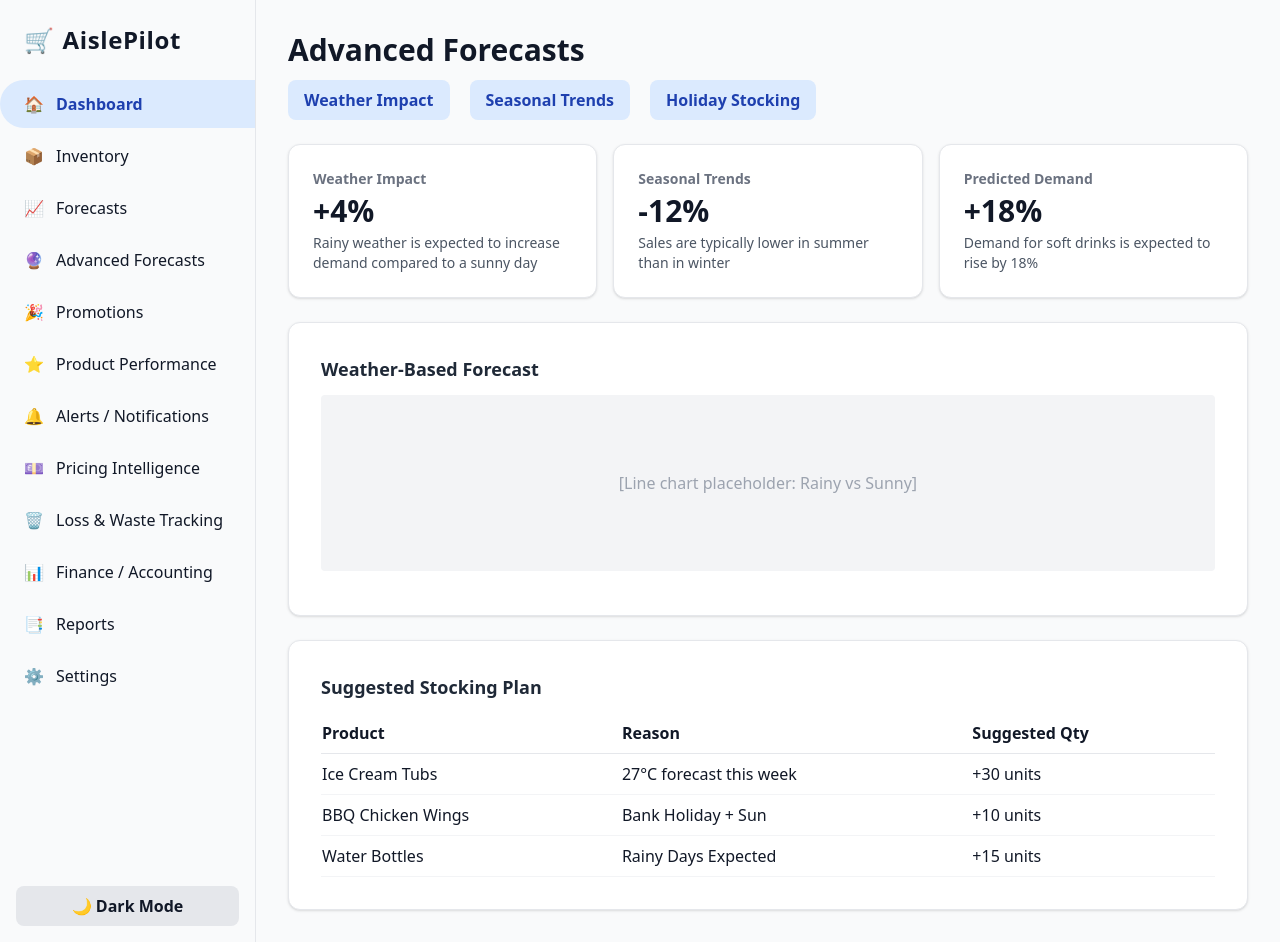
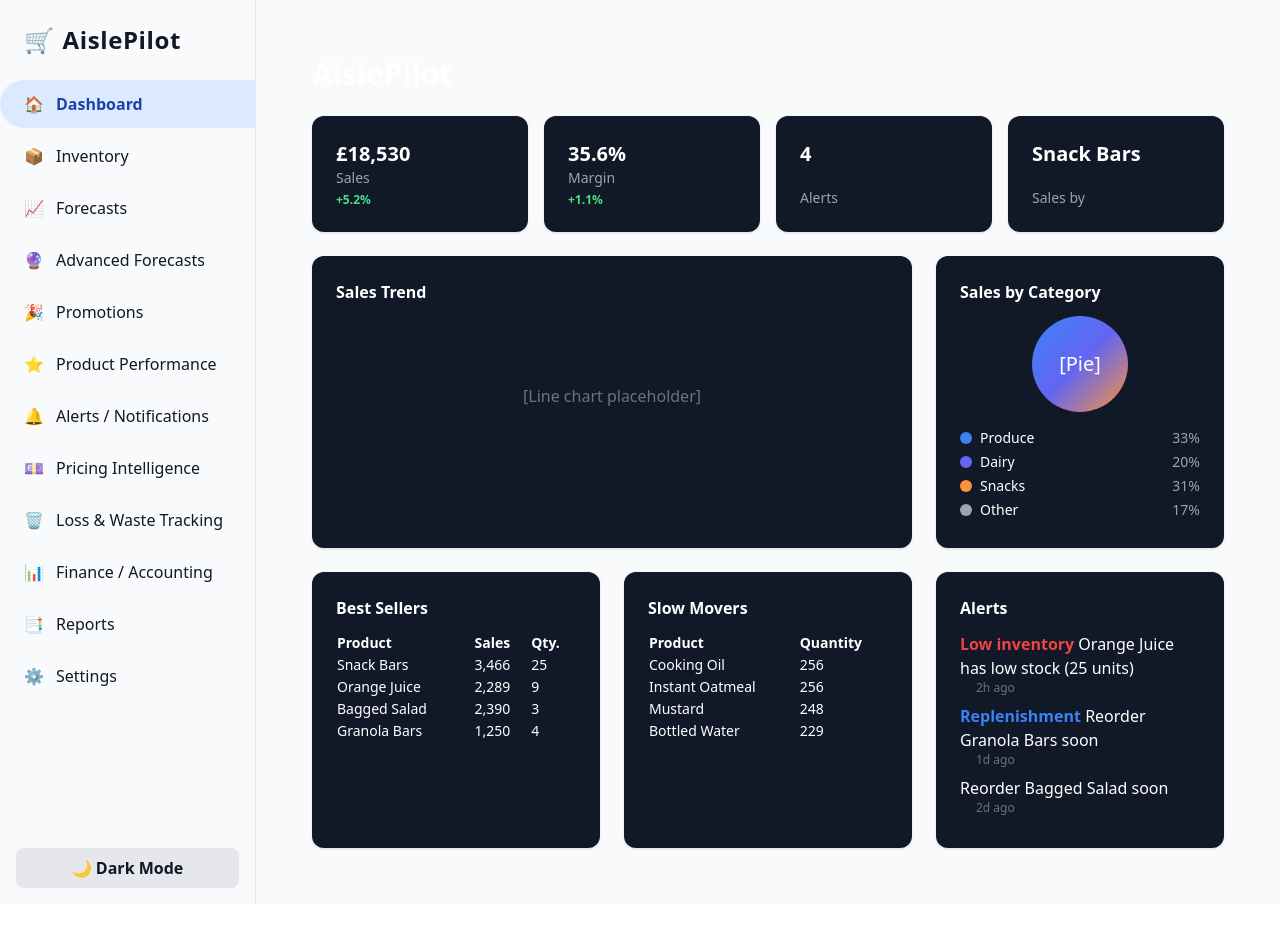
Before and after one commit to Kishore094/aislepilot-ui, a React (Create React App) app: page / in a window 1280 px wide. Both pictures are taken after typing "Sample", "Sample123" into the empty fields and a click on the button "Login". After the commit the page ends 904 px from the top, so only its background shows below. Built offline with nearby package versions, Linux system fonts and the light colour scheme.

Commit message:
Update Dashboard.js
Changes to the main dashboard to remove forecasts.

```diff
--- a/src/pages/Dashboard.js
+++ b/src/pages/Dashboard.js
@@ -1,82 +1,143 @@
 import React from "react";
 
-const cards = [
-  {
-    title: "Weather Impact",
-    value: "+4%",
-    desc: "Rainy weather is expected to increase demand compared to a sunny day"
-  },
-  {
-    title: "Seasonal Trends",
-    value: "-12%",
-    desc: "Sales are typically lower in summer than in winter"
-  },
-  {
-    title: "Predicted Demand",
-    value: "+18%",
-    desc: "Demand for soft drinks is expected to rise by 18%"
-  }
+const kpis = [
+  { label: "Sales", value: "£18,530", change: "+5.2%" },
+  { label: "Margin", value: "35.6%", change: "+1.1%" },
+  { label: "Alerts", value: "4", change: null },
+  { label: "Sales by", value: "Snack Bars", change: null }
 ];
 
-const suggested = [
-  { product: "Ice Cream Tubs", reason: "27°C forecast this week", qty: "+30 units" },
-  { product: "BBQ Chicken Wings", reason: "Bank Holiday + Sun", qty: "+10 units" },
-  { product: "Water Bottles", reason: "Rainy Days Expected", qty: "+15 units" }
+const bestSellers = [
+  { product: "Snack Bars", sales: "3,466", qty: "25" },
+  { product: "Orange Juice", sales: "2,289", qty: "9" },
+  { product: "Bagged Salad", sales: "2,390", qty: "3" },
+  { product: "Granola Bars", sales: "1,250", qty: "4" }
+];
+
+const slowMovers = [
+  { product: "Cooking Oil", qty: "256" },
+  { product: "Instant Oatmeal", qty: "256" },
+  { product: "Mustard", qty: "248" },
+  { product: "Bottled Water", qty: "229" }
+];
+
+const salesByCategory = [
+  { label: "Produce", value: 33, color: "bg-blue-500" },
+  { label: "Dairy", value: 20, color: "bg-indigo-500" },
+  { label: "Snacks", value: 31, color: "bg-orange-400" },
+  { label: "Other", value: 17, color: "bg-gray-400" }
+];
+
+const alerts = [
+  { type: "Low inventory", detail: "Orange Juice has low stock (25 units)", time: "2h ago", color: "text-red-500" },
+  { type: "Replenishment", detail: "Reorder Granola Bars soon", time: "1d ago", color: "text-blue-500" },
+  { type: "", detail: "Reorder Bagged Salad soon", time: "2d ago", color: "text-blue-500" }
 ];
 
 export default function Dashboard() {
   return (
-    <div>
-      <h1 className="text-3xl font-bold mb-3">Advanced Forecasts</h1>
-      <div className="flex gap-3 mb-6">
-        {["Weather Impact", "Seasonal Trends", "Holiday Stocking"].map(tab => (
-          <button
-            key={tab}
-            className="px-4 py-2 rounded-lg font-semibold mr-2
-              bg-blue-100 text-blue-800 dark:bg-gray-800 dark:text-blue-300
-              hover:bg-blue-200 dark:hover:bg-gray-700 transition"
-          >
-            {tab}
-          </button>
-        ))}
-      </div>
-      <div className="grid grid-cols-1 md:grid-cols-3 gap-4 mb-6">
-        {cards.map(card => (
-          <div key={card.title} className="rounded-xl bg-white dark:bg-gray-900 shadow p-6 border border-gray-200 dark:border-gray-800">
-            <div className="text-sm font-semibold mb-1 text-gray-500 dark:text-gray-400">{card.title}</div>
-            <div className="text-3xl font-bold mb-1 text-gray-900 dark:text-white">{card.value}</div>
-            <div className="text-gray-600 dark:text-gray-300 text-sm">{card.desc}</div>
+    <div className="p-2 md:p-6">
+      <h1 className="text-3xl font-bold mb-6 text-white dark:text-white">AislePilot</h1>
+      {/* KPI cards */}
+      <div className="grid grid-cols-2 md:grid-cols-4 gap-4 mb-6">
+        {kpis.map((kpi, i) => (
+          <div key={i} className="bg-gray-900 dark:bg-gray-900 rounded-xl p-6 shadow flex flex-col justify-between">
+            <div className="text-xl font-bold text-white">{kpi.value}</div>
+            <div className="text-gray-400 text-sm">{kpi.label}</div>
+            {kpi.change && (
+              <div className="text-green-400 text-xs font-bold mt-1">{kpi.change}</div>
+            )}
           </div>
         ))}
       </div>
-      <div className="bg-white dark:bg-gray-900 rounded-xl shadow p-8 mb-6 border border-gray-200 dark:border-gray-800">
-        <div className="text-lg font-semibold mb-3 text-gray-800 dark:text-white">Weather-Based Forecast</div>
-        {/* Chart Placeholder */}
-        <div className="h-44 flex items-center justify-center bg-gray-100 dark:bg-gray-800 rounded mb-3">
-          <span className="text-gray-400 dark:text-gray-500">[Line chart placeholder: Rainy vs Sunny]</span>
+      {/* Main content */}
+      <div className="grid grid-cols-1 md:grid-cols-3 gap-6 mb-6">
+        {/* Sales Trend */}
+        <div className="bg-gray-900 dark:bg-gray-900 rounded-xl p-6 shadow col-span-2">
+          <div className="text-white font-semibold mb-3">Sales Trend</div>
+          {/* Placeholder for line chart */}
+          <div className="h-40 flex items-center justify-center">
+            <span className="text-gray-500">[Line chart placeholder]</span>
           </div>
         </div>
-      <div className="bg-white dark:bg-gray-900 rounded-xl shadow p-8 border border-gray-200 dark:border-gray-800">
-        <div className="text-lg font-semibold mb-3 text-gray-800 dark:text-white">Suggested Stocking Plan</div>
-        <table className="w-full text-left">
+        {/* Sales by Category */}
+        <div className="bg-gray-900 dark:bg-gray-900 rounded-xl p-6 shadow">
+          <div className="text-white font-semibold mb-3">Sales by Category</div>
+          {/* Pie chart placeholder */}
+          <div className="flex justify-center mb-4">
+            <div className="w-24 h-24 rounded-full bg-gradient-to-br from-blue-500 via-indigo-500 to-orange-400 flex items-center justify-center text-xl text-white">
+              [Pie]
+            </div>
+          </div>
+          <ul className="text-sm">
+            {salesByCategory.map((cat, idx) => (
+              <li key={cat.label} className="flex items-center gap-2 mb-1">
+                <span className={`inline-block w-3 h-3 rounded-full ${cat.color}`}></span>
+                <span className="text-white">{cat.label}</span>
+                <span className="ml-auto text-gray-400">{cat.value}%</span>
+              </li>
+            ))}
+          </ul>
+        </div>
+      </div>
+      {/* Lower Section */}
+      <div className="grid grid-cols-1 md:grid-cols-3 gap-6">
+        {/* Best Sellers */}
+        <div className="bg-gray-900 dark:bg-gray-900 rounded-xl p-6 shadow">
+          <div className="text-white font-semibold mb-3">Best Sellers</div>
+          <table className="w-full text-left text-white text-sm">
             <thead>
-            <tr className="border-b border-gray-200 dark:border-gray-700">
-              <th className="py-2 pr-4 font-semibold">Product</th>
-              <th className="py-2 pr-4 font-semibold">Reason</th>
-              <th className="py-2 pr-4 font-semibold">Suggested Qty</th>
+              <tr>
+                <th>Product</th>
+                <th>Sales</th>
+                <th>Qty.</th>
               </tr>
             </thead>
             <tbody>
-            {suggested.map(item => (
-              <tr key={item.product} className="border-b border-gray-100 dark:border-gray-800">
-                <td className="py-2 pr-4">{item.product}</td>
-                <td className="py-2 pr-4">{item.reason}</td>
-                <td className="py-2 pr-4">{item.qty}</td>
+              {bestSellers.map((item, idx) => (
+                <tr key={item.product}>
+                  <td>{item.product}</td>
+                  <td>{item.sales}</td>
+                  <td>{item.qty}</td>
                 </tr>
               ))}
             </tbody>
           </table>
         </div>
+        {/* Slow Movers */}
+        <div className="bg-gray-900 dark:bg-gray-900 rounded-xl p-6 shadow">
+          <div className="text-white font-semibold mb-3">Slow Movers</div>
+          <table className="w-full text-left text-white text-sm">
+            <thead>
+              <tr>
+                <th>Product</th>
+                <th>Quantity</th>
+              </tr>
+            </thead>
+            <tbody>
+              {slowMovers.map(item => (
+                <tr key={item.product}>
+                  <td>{item.product}</td>
+                  <td>{item.qty}</td>
+                </tr>
+              ))}
+            </tbody>
+          </table>
+        </div>
+        {/* Alerts */}
+        <div className="bg-gray-900 dark:bg-gray-900 rounded-xl p-6 shadow">
+          <div className="text-white font-semibold mb-3">Alerts</div>
+          <ul>
+            {alerts.map((alert, idx) => (
+              <li key={idx} className="mb-2">
+                <span className={`font-semibold ${alert.color}`}>{alert.type} </span>
+                <span className="text-white">{alert.detail}</span>
+                <span className="block text-gray-500 text-xs ml-4">{alert.time}</span>
+              </li>
+            ))}
+          </ul>
+        </div>
+      </div>
     </div>
   );
 }
```
Lines whose indentation alone changed are shown as unchanged.
